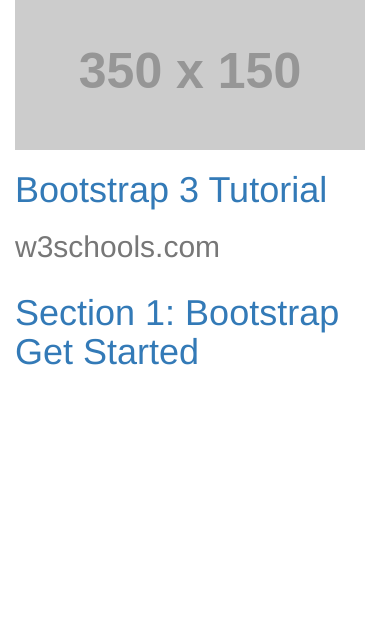
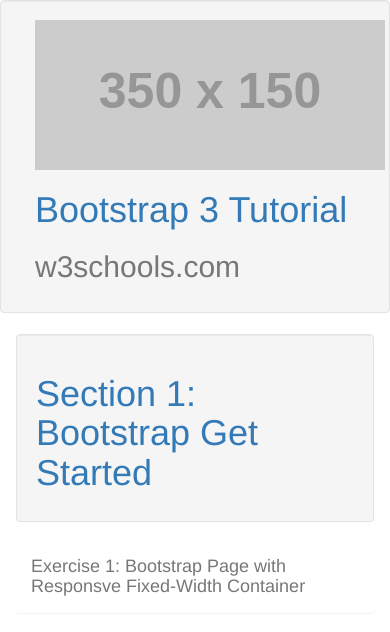
Before and after one commit to RHieger/bootstrap-tutorial, a plain HTML site: page index.html in a window 390 px wide. Drawn offline with nearby package versions, Linux system fonts and the light colour scheme; placeholder pictures from the web are drawn by us.

Commit message:
Completed Exercise 1: Responsive Fixed-Width Container

```diff
--- a/index.html
+++ b/index.html
@@ -28,7 +28,7 @@
 
       <div class="container-fluid">
 
-         <header class="row">
+         <header class="row well">
 
             <div class="col-md-5">
 
@@ -49,13 +49,24 @@
 
          </header>
 
-         <section class="row">
+         <section class="panel">
 
-            <header class="col-md-12">
+            <header class="col-md-12 well">
 
                <h1 class="text-primary">Section 1: Bootstrap Get Started</h1>
 
             </header>
+
+            <section class="row panel-body">
+
+               <div class="col-md-12">
+
+                  <a class="h4 text-muted" href="exercise-1/">Exercise 1: Bootstrap Page with
+                     Responsve Fixed-Width Container</a>
+
+               </div>
+
+            </section>
 
          </section>
 
```
